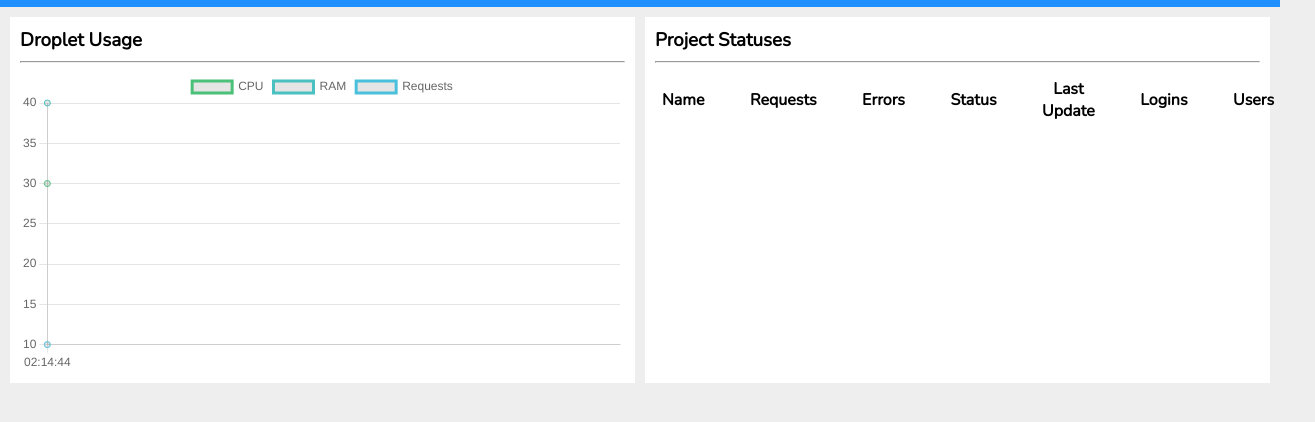
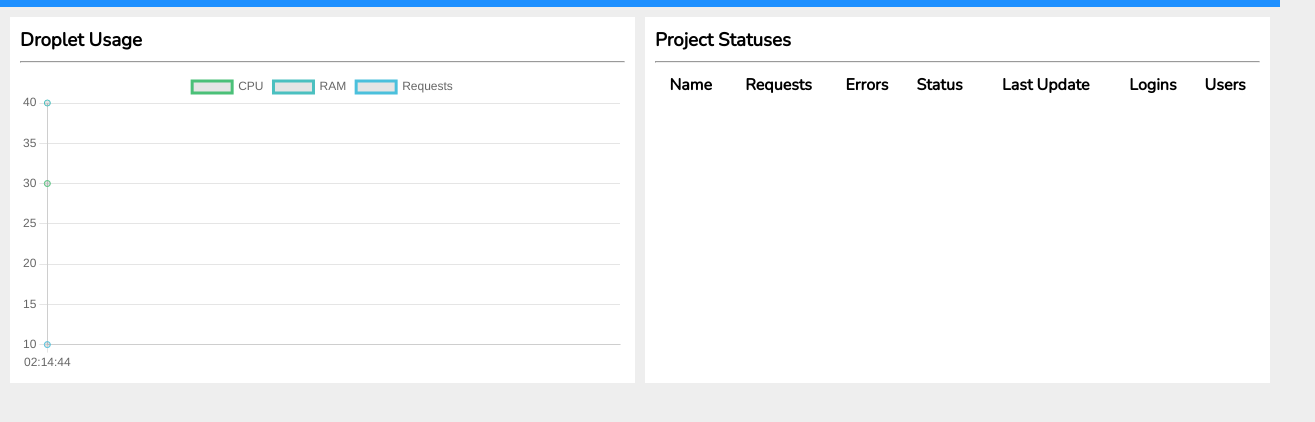
Before and after one commit to psylucidos/status-board, a website: page webapp/public/index.html in a window 1280 px wide. Shown: the part 56-478 px from the top of the page, 1315 px wide, since content can reach past the window. Drawn offline with nearby package versions, Linux system fonts and the light colour scheme; no server answers.

Commit message:
Fixed overflowing table on webapp

```diff
--- a/webapp/public/css/board.css
+++ b/webapp/public/css/board.css
@@ -85,9 +85,12 @@ header p {
   }
 }
 
+table {
+  width: 100%;
+}
+
 td, th {
-  padding: 5px;
-  padding-right: 3vw;
+  text-align: center;
 }
 
 .green {
```
